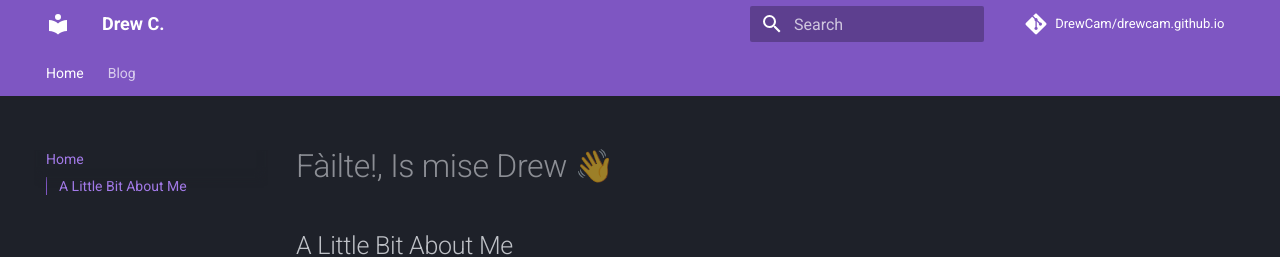
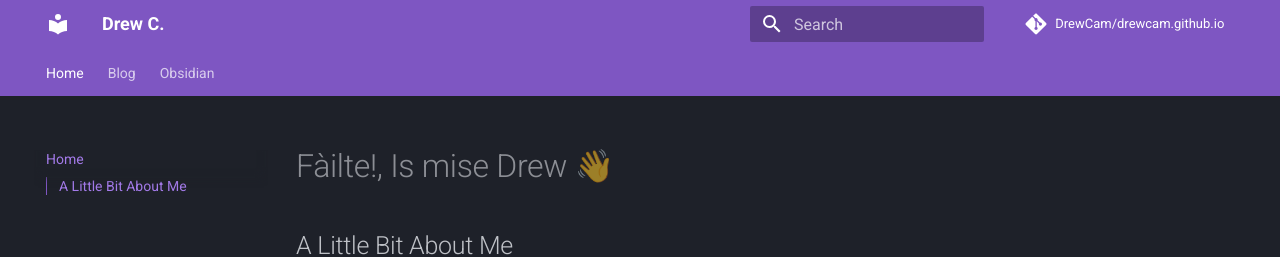
Before and after one commit to DrewCam/drewcam.github.io, an MkDocs documentation site: the page built from docs/index.md, in a window 1280 px wide. Shown: the top 257 px of the page. Built offline with MkDocs 1.6.1 and Material for MkDocs 9.7.7, drawn with Linux system fonts in a browser that asks for light colours; comment, search, counter and statistics services are not loaded.

Commit message:
feat: add Obsidian section to navigation

```diff
--- a/mkdocs.yml
+++ b/mkdocs.yml
@@ -76,4 +76,5 @@ extra:
 nav:
   - Home: index.md
   - Blog: blog/index.md
+  - Obsidian: obsidian/index.md
   #  - About: about.md
```
